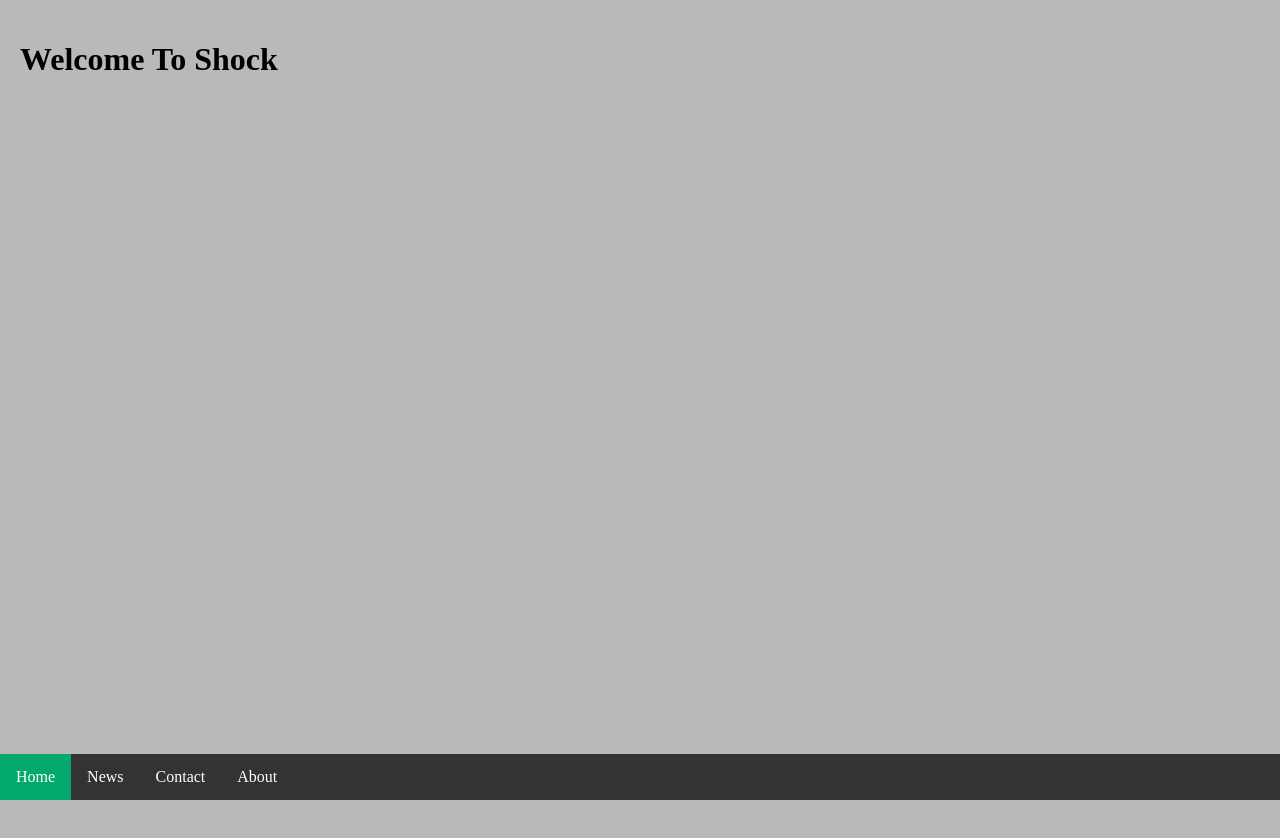
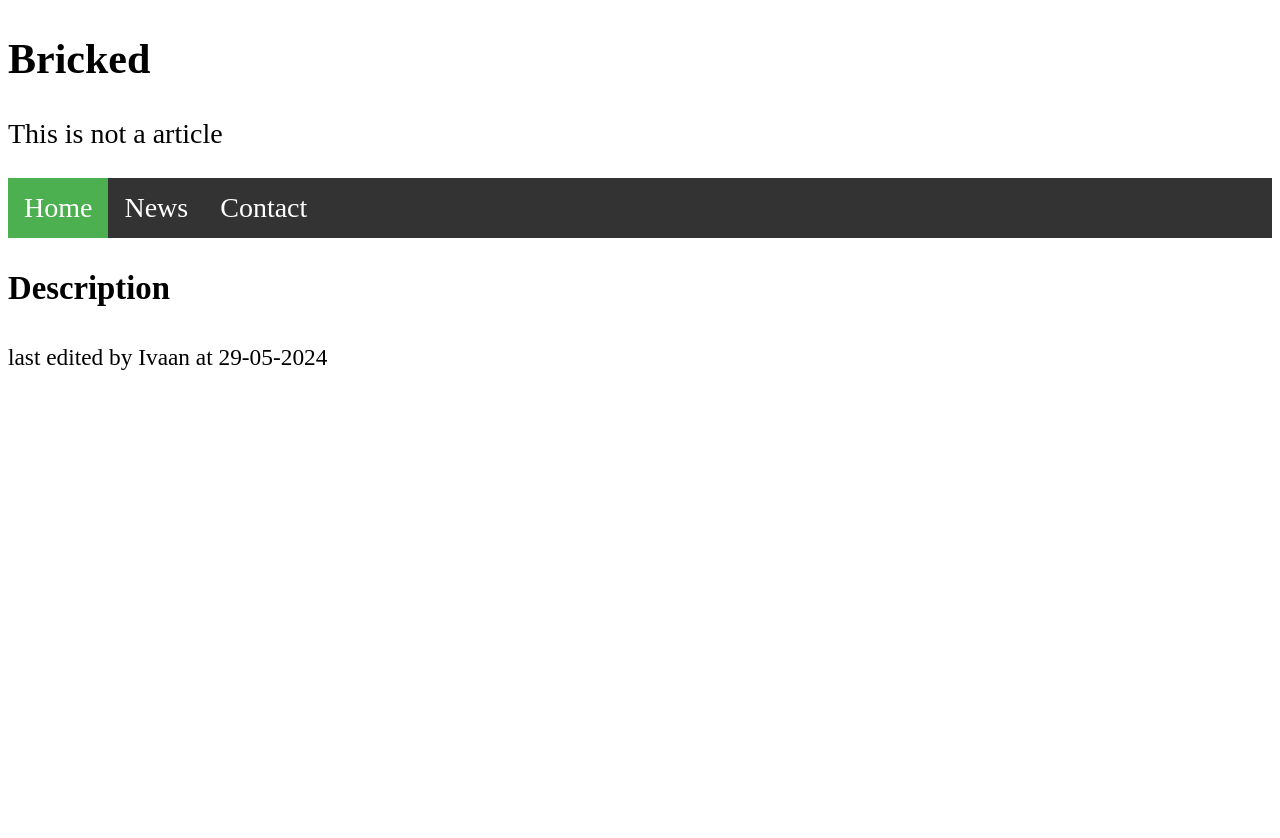
Before and after one commit to just-a-bruh-ivaan/just-a-bruh-ivaan.github.io, a plain HTML site: page index.html in a window 1280 px wide. Shown: the top 838 px of the page. After the commit the page ends 800 px from the top, so only its background shows below. Drawn offline with Linux system fonts and the light colour scheme.

Commit message:
New Commit

```diff
--- a/index.html
+++ b/index.html
@@ -1,9 +1,10 @@
 <!DOCTYPE html>
 <html>
 <head>
-    <title>ShoCK</title>
 <style>
-body {margin:0;}
+body {
+  font-size: 28px;
+}
 
 ul {
   list-style-type: none;
@@ -11,9 +12,9 @@ ul {
   padding: 0;
   overflow: hidden;
   background-color: #333;
-  position: fixed;
-  bottom: 0;
-  width: 100%;
+  position: -webkit-sticky; /* Safari */
+  position: sticky;
+  top: 0;
 }
 
 li {
@@ -28,27 +29,31 @@ li a {
   text-decoration: none;
 }
 
-li a:hover:not(.active) {
+li a:hover {
   background-color: #111;
 }
 
 .active {
-  background-color: #04AA6D;
+  background-color: #4CAF50;
 }
 </style>
 </head>
 <body>
 
+<div class="header">
+  <h2>Bricked</h2>
+  <p>This is not a article</p>
+</div>
+
 <ul>
   <li><a class="active" href="#home">Home</a></li>
   <li><a href="#news">News</a></li>
   <li><a href="#contact">Contact</a></li>
-  <li><a href="#about">About</a></li>
 </ul>
 
-<div style="padding:20px;background-color:#b9b9b9;height:1500px;">
-  <h1>Welcome To Shock</h1>
-</div>
+<h3>Description</h3>
+<p></p>
+<small>last edited by Ivaan at 29-05-2024</small>
 
 </body>
 </html>
```
